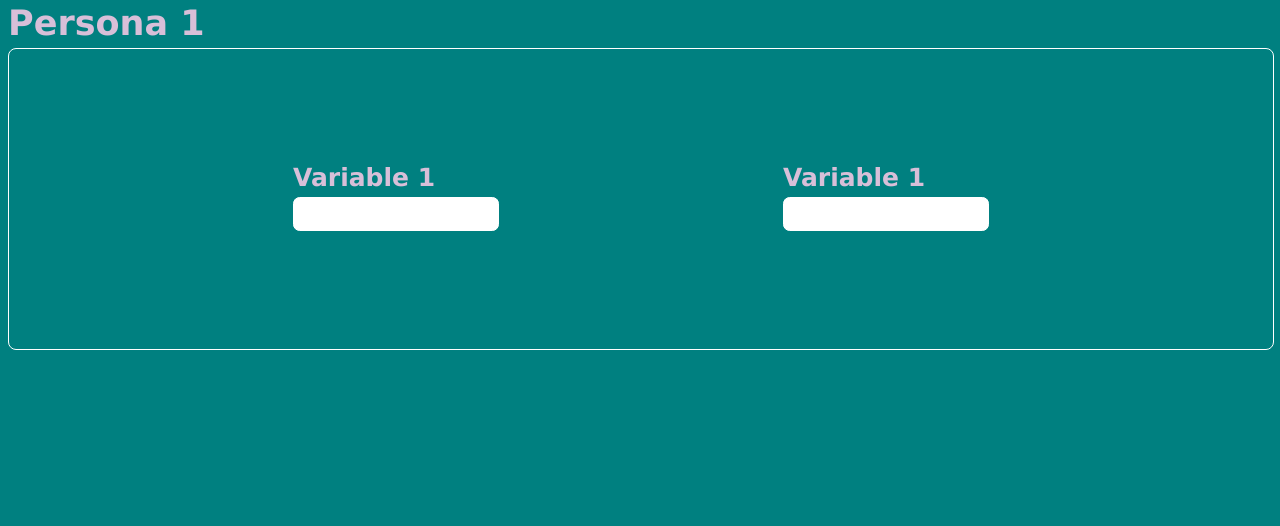
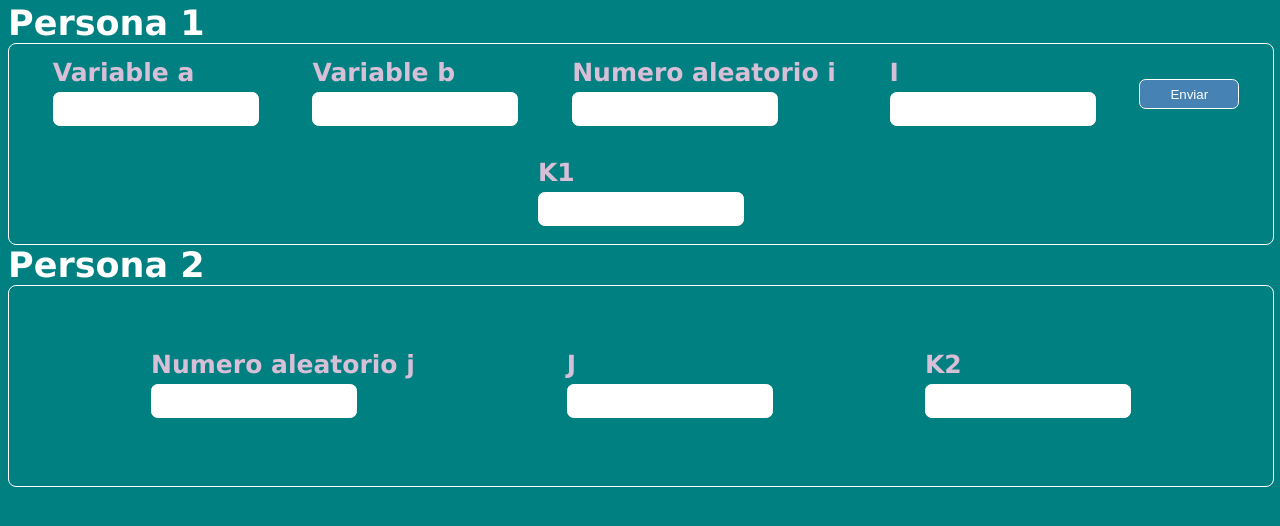
Before and after one commit to Miguel002004/Diffie-Hellman, a plain HTML site: page index.html in a window 1280 px wide. Drawn offline with Linux system fonts and the light colour scheme.

Commit message:
Algoritmo en funcionamiento, falta hash

```diff
--- a/css/estilos.css
+++ b/css/estilos.css
@@ -3,7 +3,7 @@ body {
 }
 
 h1 {
-    color: thistle;
+    color: white;
     font-family: Verdana, Geneva, Tahoma, sans-serif;
     font-size: 35px;
     position: relative;
@@ -29,12 +29,31 @@ input[type="number"] {
 
 .persona-uno {
     width: 100%;
-    height: 300px;
+    height: 200px;
     border: 1px solid white;
     border-radius: 0.5em;
     display: flex;
     justify-content: space-evenly;
     align-items: center;
+    position: relative;
+    bottom: 5px;
+    margin: 0;
+    flex-direction: row;
+    flex-wrap: wrap;
+}
+
+.btn {
+    border-radius: 0.5em;
+    border: 1px solid white;
+    background-color: steelblue;
+    color: white;
+    width: 100px;
+    height: 30px;
+
+}
+
+span {
+    margin: 10px;
 }
 
 .persona-uno input[type="number"]::-webkit-inner-spin-button,
--- a/index.html
+++ b/index.html
@@ -6,18 +6,56 @@
     <meta name="viewport" content="width=device-width, initial-scale=1.0">
     <link rel="stylesheet" href="css/estilos.css">
     <title>Calculadora</title>
+    <script src="js/funciones.js"></script>
 </head>
 <body>
     <h1>Persona 1</h1>
     <div class="persona-uno">
         <span>
-            <h2>Variable 1</h2>
-            <input type="number" name="" id="">
+            <h2>Variable a</h2>
+            <input type="number" name="" id="variable-a">
         </span>
+
         <span>
-            <h2>Variable 1</h2>
-            <input type="number" name="" id="">
+            <h2>Variable b</h2>
+            <input type="number" name="" id="variable-b">
         </span>
+
+        <span>
+            <h2>Numero aleatorio i</h2>
+            <input type="number" name="" id="numero-i" readonly="readonly">
+        </span>
+
+        <span>
+            <h2>I</h2>
+            <input type="number" name="" id="variable-I">
+        </span>
+
+        <input type="button" name="Enviar" value="Enviar" id="btn-enviar" class="btn" onclick="enviarDatos();">
+
+        <span>
+            <h2>K1</h2>
+            <input type="number" name="" id="personauno-k-uno">
+        </span>
+
+    </div>
+    <h1>Persona 2</h1>
+    <div class="persona-uno">
+        <span>
+            <h2>Numero aleatorio j</h2>
+            <input type="number" name="" id="numero-j" readonly="readonly">
+        </span>
+
+        <span>
+            <h2>J</h2>
+            <input type="number" name="" id="variable-J">
+        </span>
+
+        <span>
+            <h2>K2</h2>
+            <input type="number" name="" id="personados-k-dos">
+        </span>
+
     </div>
 </body>
 </html>
--- /dev/null
+++ b/js/funciones.js
@@ -0,0 +1,47 @@
+var a = 0;
+var b = 0;
+var i = 0;
+var I = 0;
+var j = 0;
+var J = 0;
+var K1 = 0;
+var K2 = 0;
+
+function enviarDatos() {
+    let varA = parseInt(document.getElementById("variable-a").value);
+    let varB = parseInt(document.getElementById("variable-b").value);
+
+    if(1 < varA && varA < varB) {
+        a = varA;
+        b = varB;
+        obtenerI();
+        obtenerJ();
+        calcularK();
+    } else
+    alert("Error: Respeta la regla 1<a<b");
+}
+
+function obtenerI(){
+    i = numAleatorio();
+    document.getElementById("numero-i").value = i;
+    I = (Math.pow(a, i)) % b;
+    document.getElementById("variable-I").value = I;
+}
+
+function obtenerJ(){
+    j = numAleatorio();
+    document.getElementById("numero-j").value = j;
+    J = (Math.pow(a, j)) % b;
+    document.getElementById("variable-J").value = J;
+}
+
+function numAleatorio(){
+    return Math.floor(Math.random() * (10 - 1)) + 2;
+}
+
+function calcularK() {
+    K1 = (Math.pow(J, i)) % b;
+    document.getElementById("personauno-k-uno").value = K1;
+    K2 = (Math.pow(I, j)) % b;
+    document.getElementById("personados-k-dos").value = K2;
+}
```
